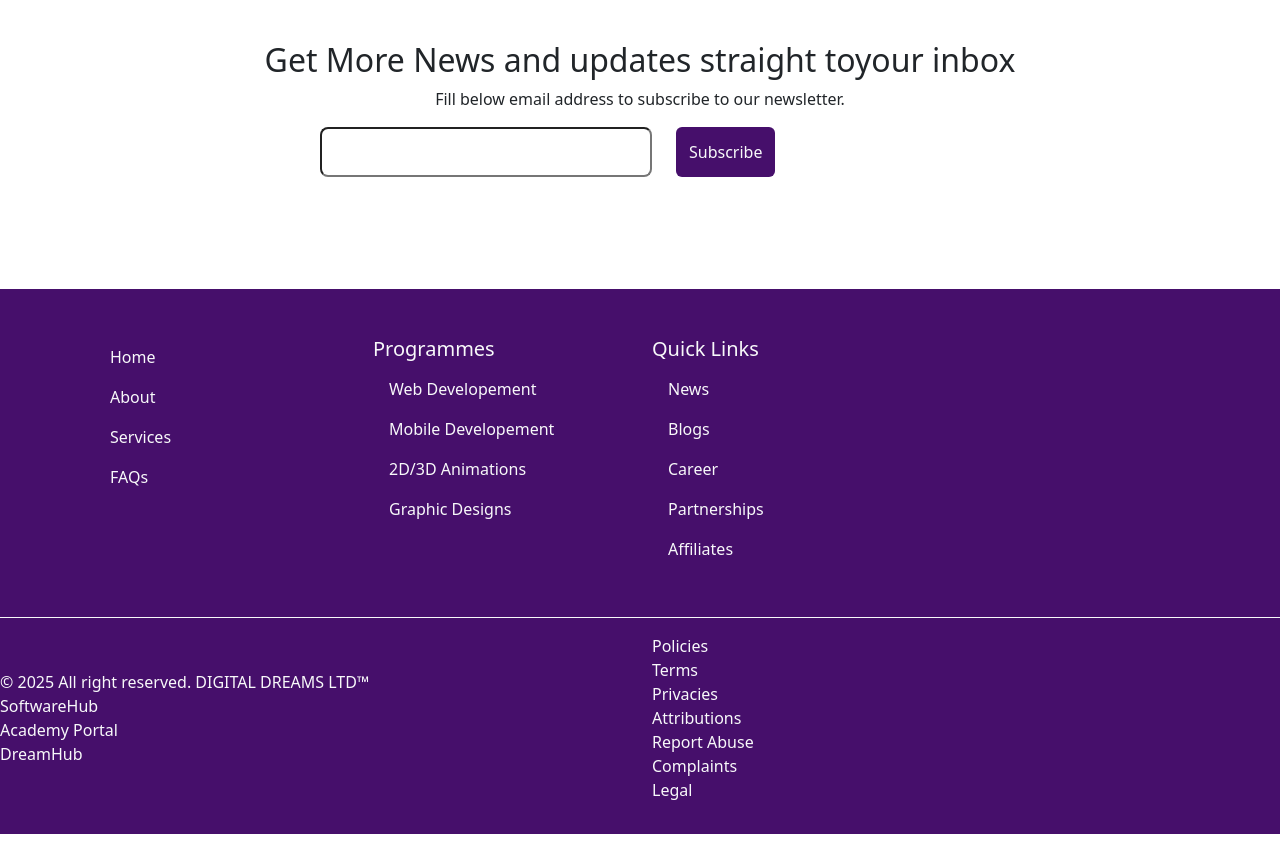
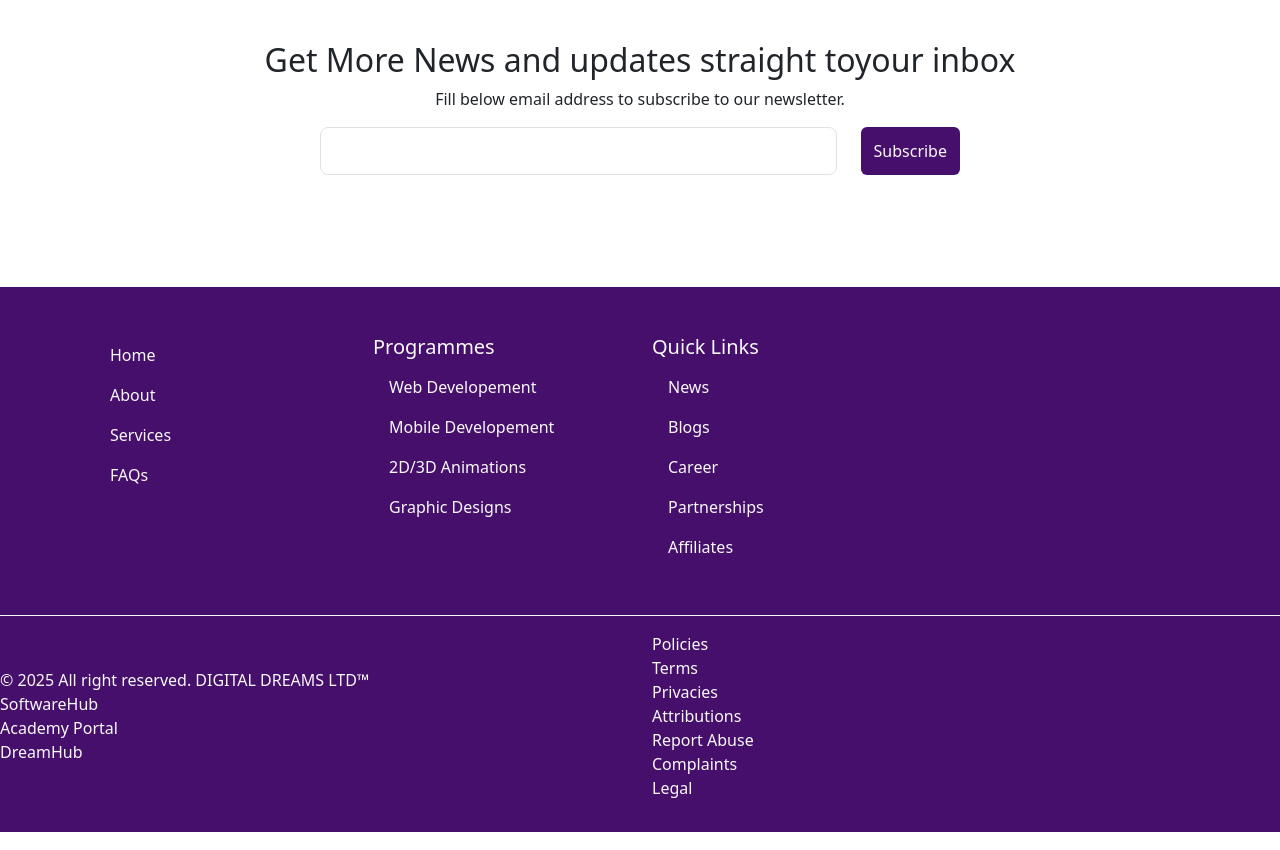
Before and after one commit to epochvisionng/epochvisionng.github.io, a plain HTML site: page index.html in a window 1280 px wide. Shown: the part 6060-6910 px from the top of the page. Drawn offline with nearby package versions, Linux system fonts and the light colour scheme; files whose address does not match are found by name.

```diff
--- a/index.html
+++ b/index.html
@@ -531,7 +531,7 @@ officia doloremque natus illum assumenda rem sed, soluta aperiam.
         </p>
         <div class="col-11 col-lg-6 m-auto">
             <div class="d-flex flex-column flex-sm-row gap-2">
-                <input type="text" class="form-control-lg mb-3">
+                <input type="text" class="form-control form-control-lg mb-3">
                 <button class="btn ms-3 mb-3 text-light" style="background-color: #460f6b;">Subscribe</button>
             </div>
         </div>
```
